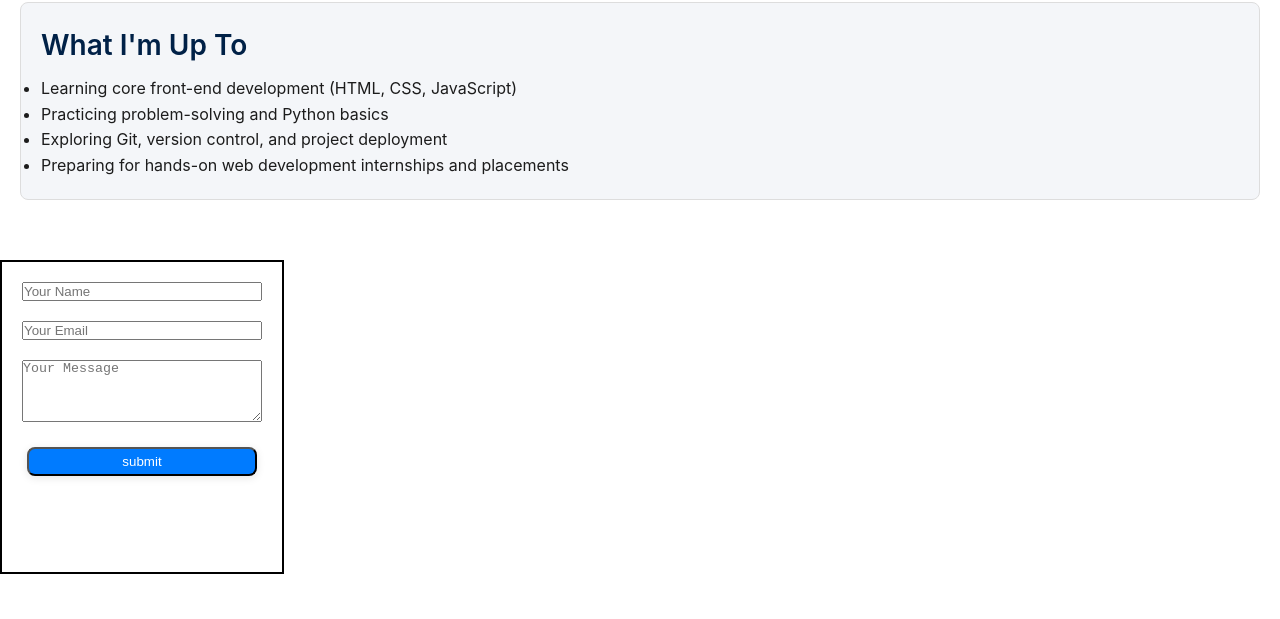
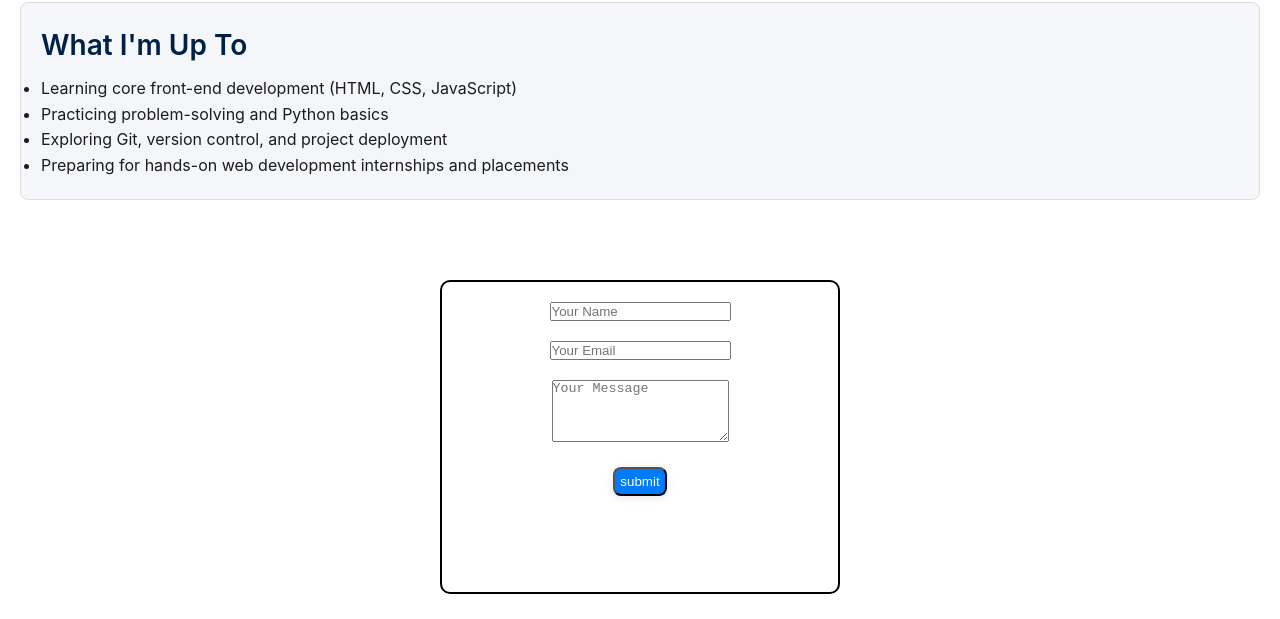
Before and after one commit to VISHAL870610/Portfolio, a plain HTML site: page index.html in a window 1280 px wide. Shown: the part 2311-2930 px from the top of the page. Drawn offline with Linux system fonts and the light colour scheme.

Commit message:
Add files via upload

```diff
--- a/style.css
+++ b/style.css
@@ -129,16 +129,44 @@ section {
   font-weight: 400;
   margin:5px;
 }
-form{
-  background-color:white;
-  color: #000;
+#Contact {
+  display: flex;
+  justify-content: center;
+  align-items: center;
   flex-direction: column;
+  width: 100%;
+  padding: 20px;
+}
+
+#contact {
   display: flex;
-  width: 240px;
+  flex-direction: column;
+  align-items: center;
+  justify-content: center;
+  padding: 20px;
+  width: 100%;
+  box-sizing: border-box;
+}
+
+#forms {
+  display: flex;
+  justify-content: center;
+  width: 100%;
+}
+
+form {
+  background-color: white;
+  color: black;
+  display: flex;
+  flex-direction: column;
+  align-items: center;
   gap: 20px;
   padding: 20px;
-  margin-top: 10px;
+  width: 90%;
+  max-width: 400px;
   border: 2px solid black;
+  border-radius: 10px;
+  box-sizing: border-box;
 }
 .hamburger{
   display: none;
@@ -167,6 +195,9 @@ form{
   position: fixed;
   right: 30px;
   bottom: 40px;
+}
+footer{
+  width: 100%;
 }
 
 @media screen and (min-width: 768px) and (max-width: 1024px) {
```
